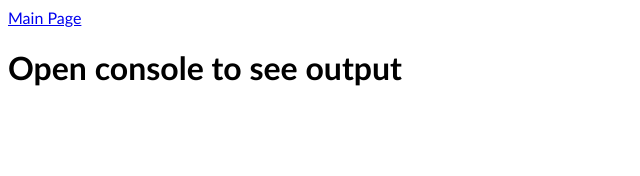
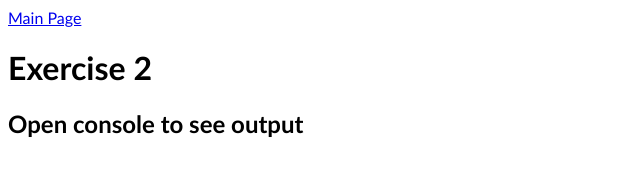
Before and after one commit to chelsealam2952/HW5, a plain HTML site: page html/ex2.html in a window 1280 px wide. Shown: the whole page, without its empty margins (0-640 px from the left). Drawn offline with Linux system fonts and the light colour scheme.

Commit message:
Second Release

```diff
--- a/html/ex2.html
+++ b/html/ex2.html
@@ -11,7 +11,9 @@
 
 <a href="/index.html">Main Page</a>
 <body>
-  <h1>Open console to see output</h1>
+  <h1>Exercise 2</h1>
+  <h2>Open console to see output</h2>
+
   <script src="/HW5/js/ex2.js"></script>
 </body>
 </html>
```
Also changed, not shown: html/ex1.html (+2 -1 lines), html/ex3.html (+2 -1 lines), html/ex4.html (+2 -1 lines).
